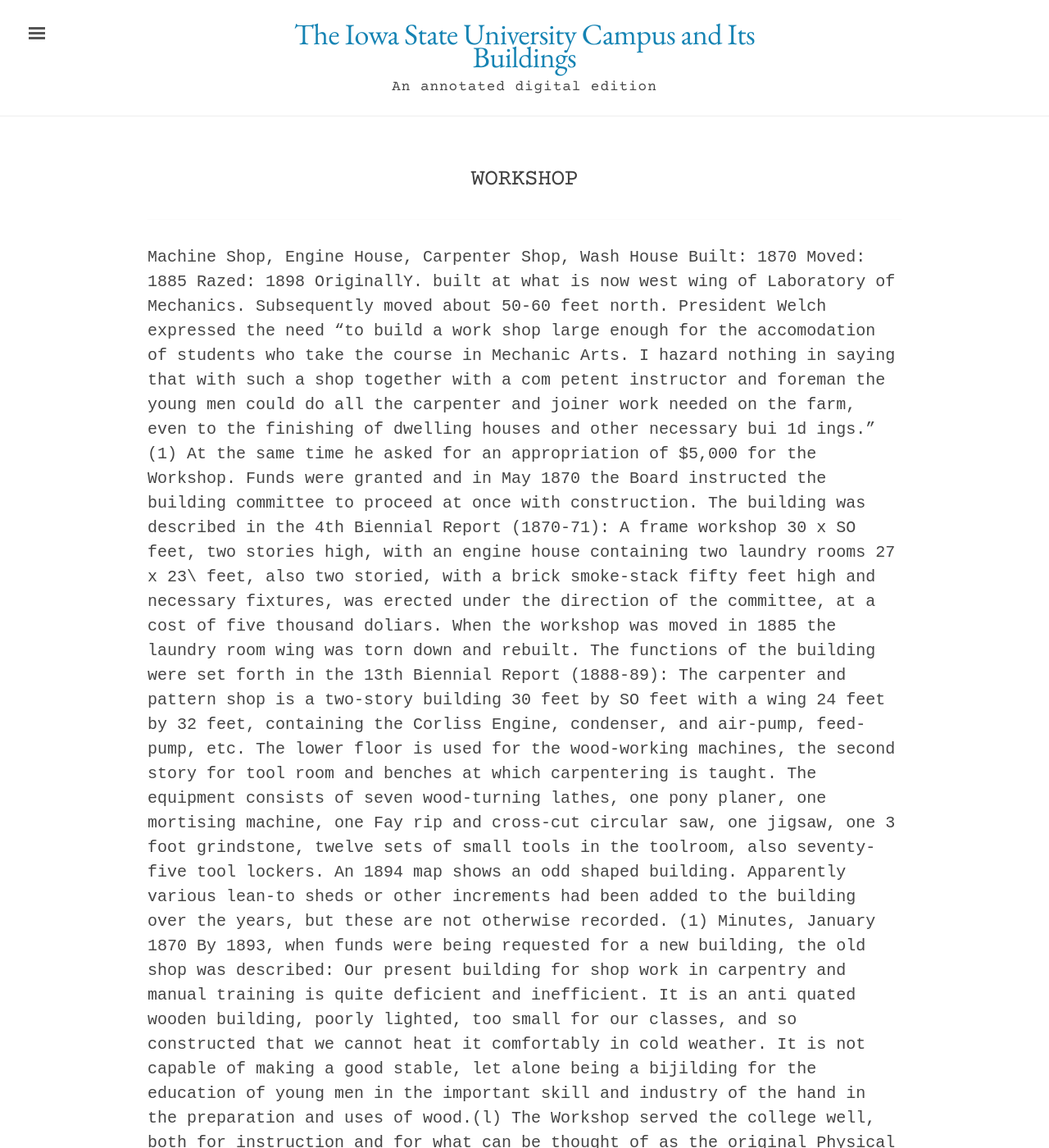
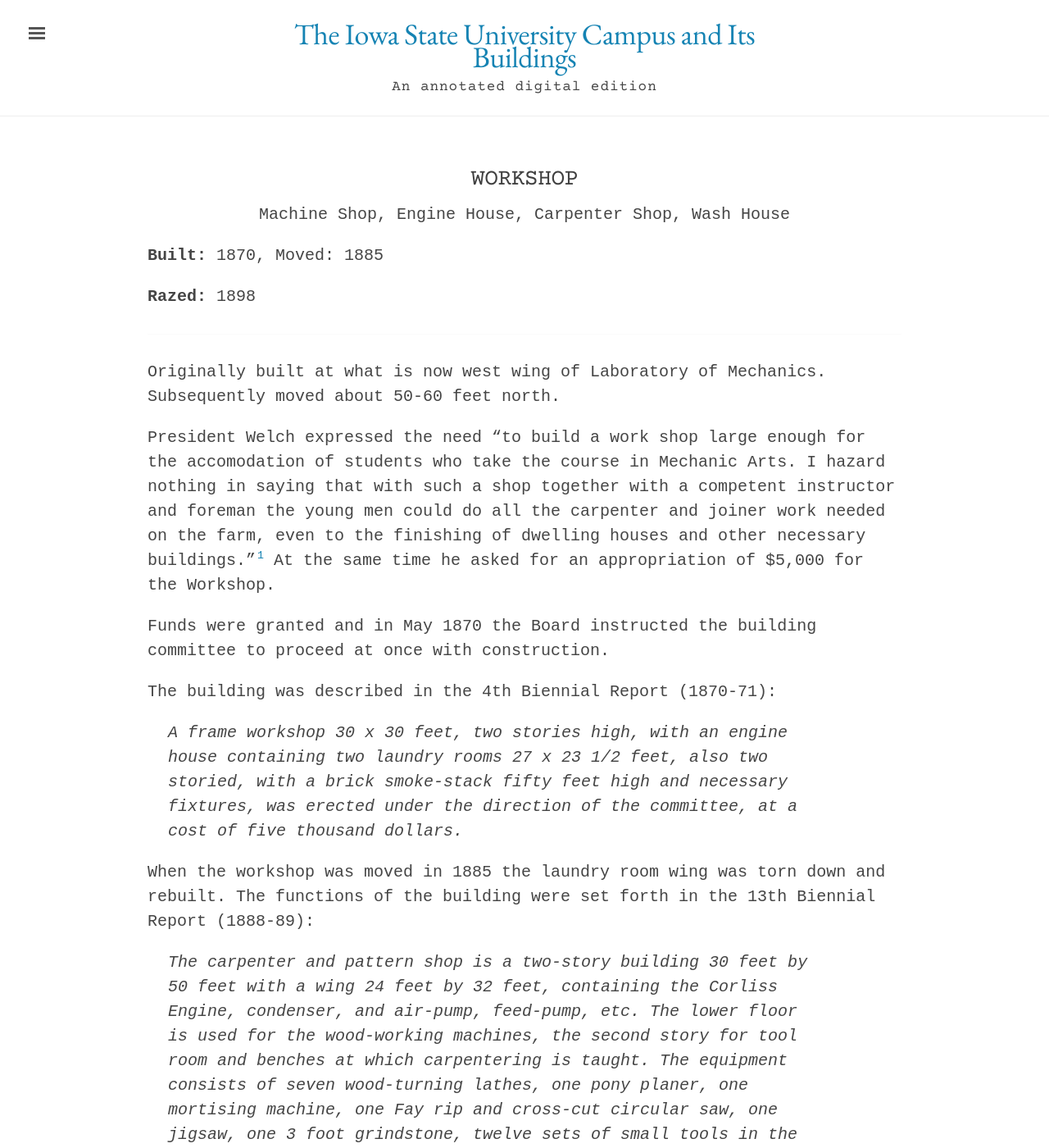
Before and after one commit to emanderson811/day-edition, a Jekyll site: the page built from _texts/buildings/228day-workshop.md, in a window 1280 px wide and 1400 px high. Shown: the whole window at 82% size. Built offline with Jekyll 4.4.1, drawn with Linux system fonts in a browser that asks for light colours; some of the changed text lies outside the part shown.

Commit message:
Update 228day-workshop.md

```diff
--- a/_texts/buildings/228day-workshop.md
+++ b/_texts/buildings/228day-workshop.md
@@ -14,17 +20,28 @@
 ---
 ---
 
-Machine Shop, Engine House, Carpenter Shop, Wash House
-Built: 1870 Moved: 1885 Razed: 1898
-OriginallY. built at what is now west wing of Laboratory of Mechanics. Subsequently moved about 50-60 feet north.
-President Welch expressed the need "to build a work shop large enough for the accomodation of students who take the course in Mechanic Arts. I hazard nothing in saying that with such a shop together with a com petent instructor and foreman the young men could do all the carpenter and joiner work needed on the farm, even to the finishing of dwelling houses and other necessary bui 1d ings." (1) At the same time he asked for an appropriation of $5,000 for the Workshop.
+Originally built at what is now west wing of Laboratory of Mechanics. Subsequently moved about 50-60 feet north.
+
+President Welch expressed the need "to build a work shop large enough for the accomodation of students who take the course in Mechanic Arts. I hazard nothing in saying that with such a shop together with a competent instructor and foreman the young men could do all the carpenter and joiner work needed on the farm, even to the finishing of dwelling houses and other necessary buildings."[^fn1] At the same time he asked for an appropriation of $5,000 for the Workshop.
+
 Funds were granted and in May 1870 the Board instructed the building committee to proceed at once with construction.
+
 The building was described in the 4th Biennial Report (1870-71):
-A frame workshop 30 x SO feet, two stories high, with an engine house containing two laundry rooms 27 x 23\ feet, also two storied, with a brick smoke-stack fifty feet high and necessary fixtures, was erected under the direction of the committee, at a cost of five thousand doliars.
+
+>A frame workshop 30 x 30 feet, two stories high, with an engine house containing two laundry rooms 27 x 23 1/2 feet, also two storied, with a brick smoke-stack fifty feet high and necessary fixtures, was erected under the direction of the committee, at a cost of five thousand dollars.
+
 When the workshop was moved in 1885 the laundry room wing was torn down and rebuilt. The functions of the building were set forth in the 13th Biennial Report (1888-89):
-The carpenter and pattern shop is a two-story building 30 feet by SO feet with a wing 24 feet by 32 feet, containing the Corliss Engine, condenser, and air-pump, feed-pump, etc. The lower floor is used for the wood-working machines, the second story for tool room and benches at which carpentering is taught. The equipment consists of seven wood-turning lathes, one pony planer, one mortising machine, one Fay rip and cross-cut circular saw, one jigsaw, one 3 foot grindstone, twelve sets of small tools in the toolroom, also seventy-five tool lockers.
+
+>The carpenter and pattern shop is a two-story building 30 feet by 50 feet with a wing 24 feet by 32 feet, containing the Corliss Engine, condenser, and air-pump, feed-pump, etc. The lower floor is used for the wood-working machines, the second story for tool room and benches at which carpentering is taught. The equipment consists of seven wood-turning lathes, one pony planer, one mortising machine, one Fay rip and cross-cut circular saw, one jigsaw, one 3 foot grindstone, twelve sets of small tools in the toolroom, also seventy-five tool lockers.
+
 An 1894 map shows an odd shaped building. Apparently various lean-to sheds or other increments had been added to the building over the years, but these are not otherwise recorded.
-(1) Minutes, January 1870 By 1893, when funds were being requested for a new building, the old shop was described:
-Our present building for shop work in carpentry and manual training is quite deficient and inefficient. It is an anti quated wooden building, poorly lighted, too small for our classes, and so constructed that we cannot heat it comfortably in cold weather. It is not capable of making a good stable, let alone being a bijilding for the education of young men in the important skill and industry of the hand in the preparation and uses of wood.(l)
+
+[^fn1]: Minutes, January 1870
+
+By 1893, when funds were being requested for a new building, the old shop was described:
+
+>Our present building for shop work in carpentry and manual training is quite deficient and inefficient. It is an antiquated wooden building, poorly lighted, too small for our classes, and so constructed that we cannot heat it comfortably in cold weather. It is not capable of making a good stable, let alone being a building for the education of young men in the important skill and industry of the hand in the preparation and uses of wood.[^fn2]
+
 The Workshop served the college well, both for instruction and for what can be thought of as the original Physical Plant Department. It was razed in 1898 after completion of the new Foundry and the new Carpenter Shop that year.
-(1) Biennial Report, 1892-93
+
+[^fn2]: Biennial Report, 1892-93
```
Also changed, not shown: other parts of _texts/buildings/228day-workshop.md (+7 -1 lines).
